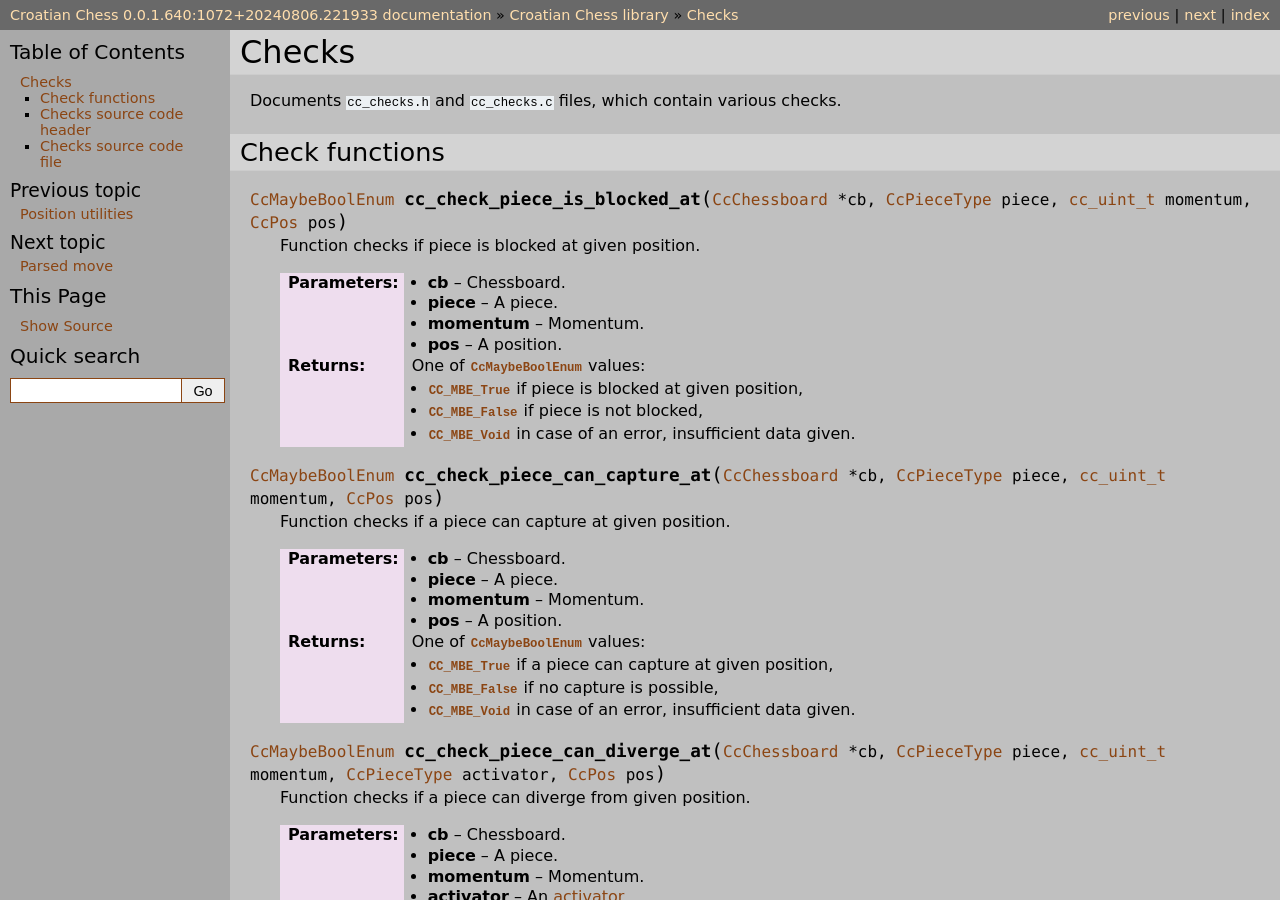
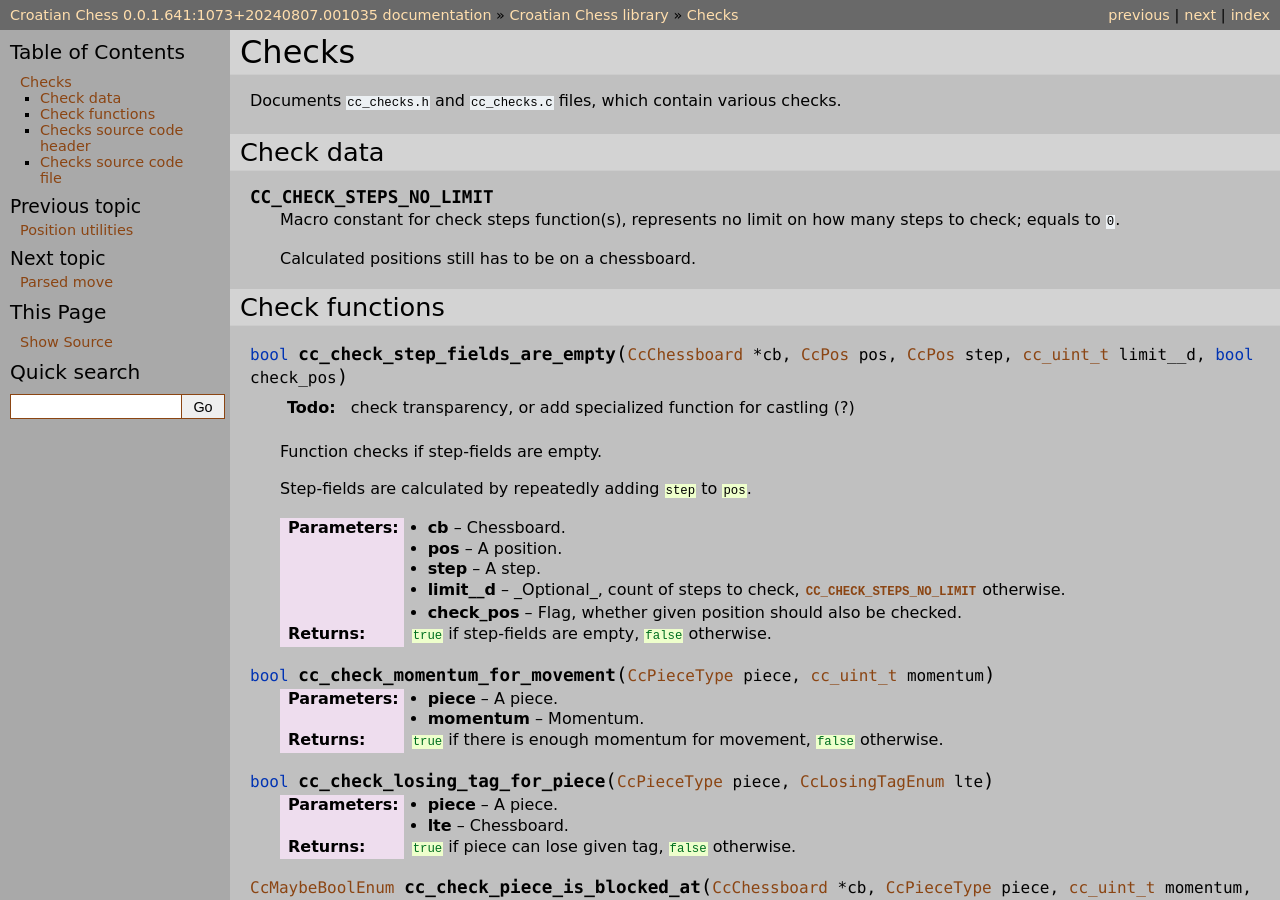
Before and after one commit to mmlacak/crochess, a Sphinx documentation site: the page built from docs/source/libcc/ccchecks.rst, in a window 1280 px wide and 900 px high. Built offline with Sphinx 7.4.7, drawn with Linux system fonts in a browser that asks for light colours; some of the changed text lies outside the part shown.

Commit message:
Fixed check if step-fields are empty + docs.

```diff
--- a/docs/source/conf.py
+++ b/docs/source/conf.py
@@ -26,10 +26,10 @@ copyright = '2021, Mario Mlačak'
 author = 'Mario Mlačak'
 
 # The short X.Y version
-version = "0.0.1.640:1072+20240806.221933"   # docs-new-lib-short-version-major-minor-feature-commit+meta~breaks-place-marker
+version = "0.0.1.641:1073+20240807.001035"   # docs-new-lib-short-version-major-minor-feature-commit+meta~breaks-place-marker
 
 # The full version, including alpha/beta/rc tags
-release = "0.0.1.640:1072+20240806.221933"   # docs-new-lib-full-version-major-minor-feature-commit+meta~breaks-place-marker
+release = "0.0.1.641:1073+20240807.001035"   # docs-new-lib-full-version-major-minor-feature-commit+meta~breaks-place-marker
 
 
 # -- General configuration ---------------------------------------------------
--- a/docs/source/libcc/ccchecks.rst
+++ b/docs/source/libcc/ccchecks.rst
@@ -12,10 +12,49 @@ Checks
 Documents ``cc_checks.h`` and ``cc_checks.c`` files, which contain various
 checks.
 
+.. _lbl-libcc-ccchecks-data:
+
+Check data
+----------
+
+.. c:macro:: CC_CHECK_STEPS_NO_LIMIT
+
+    Macro constant for check steps function(s), represents no limit on how many
+    steps to check; equals to ``0``.
+
+    Calculated positions still has to be on a chessboard.
+
 .. _lbl-libcc-ccchecks-functions:
 
 Check functions
 ---------------
+
+.. c:function:: bool cc_check_step_fields_are_empty( CcChessboard * cb, CcPos pos, CcPos step, cc_uint_t limit__d, bool check_pos )
+
+    .. todo:: check transparency, or add specialized function for castling (?)
+
+    Function checks if step-fields are empty.
+
+    Step-fields are calculated by repeatedly adding :c:`step` to :c:`pos`.
+
+    :param cb: Chessboard.
+    :param pos: A position.
+    :param step: A step.
+    :param limit__d: _Optional_, count of steps to check, :c:macro:`CC_CHECK_STEPS_NO_LIMIT` otherwise.
+    :param check_pos: Flag, whether given position should also be checked.
+    :returns: :c:`true` if step-fields are empty, :c:`false` otherwise.
+
+.. c:function:: bool cc_check_momentum_for_movement( CcPieceType piece, cc_uint_t momentum )
+
+    :param piece: A piece.
+    :param momentum: Momentum.
+    :returns: :c:`true` if there is enough momentum for movement, :c:`false` otherwise.
+
+.. c:function:: bool cc_check_losing_tag_for_piece( CcPieceType piece, CcLosingTagEnum lte )
+
+    :param piece: A piece.
+    :param lte: Chessboard.
+    :returns: :c:`true` if piece can lose given tag, :c:`false` otherwise.
 
 .. c:function:: CcMaybeBoolEnum cc_check_piece_is_blocked_at( CcChessboard * cb, CcPieceType piece, cc_uint_t momentum, CcPos pos )
 
```
Also changed, not shown: README.md (+2 -2 lines), 7 other files.
